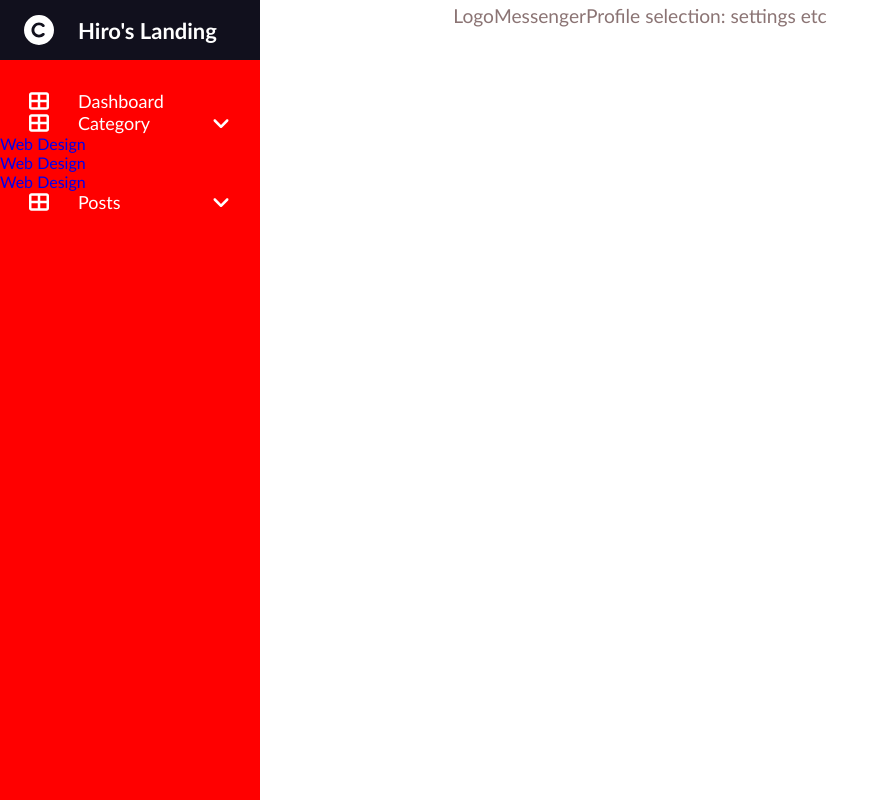
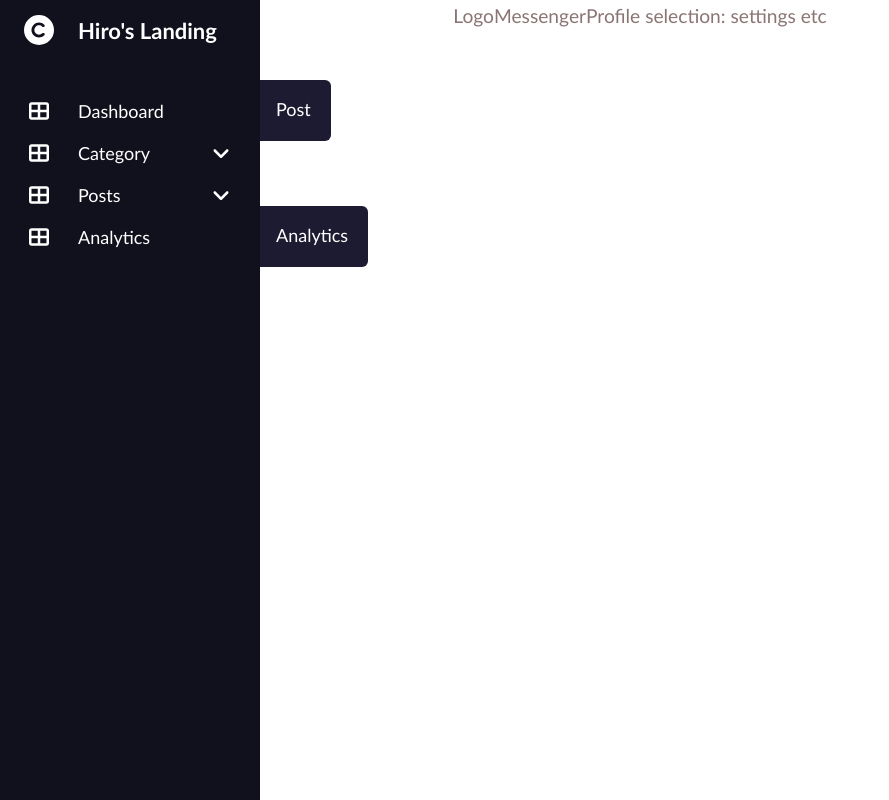
Before and after one commit to HirotheChamp/FirstRate, a React (Create React App) app in the folder client/: page /dashboard in a window 1280 px wide. Shown: the whole page, without its empty margins (0-889 px from the left). Built offline with nearby package versions, Linux system fonts and the light colour scheme.

Commit message:
started adding categories and subcategories to the sidebar

```diff
--- a/client/src/components/Sidebar/Sidebar.css
+++ b/client/src/components/Sidebar/Sidebar.css
@@ -33,7 +33,7 @@ line-height: 50px;
 }
 
 .sidebar .nav-links {
-    background: red;
+
     height: 100%;
     padding-top: 30px;
 }
@@ -41,6 +41,13 @@ line-height: 50px;
 .sidebar .nav-links li {
     position: relative;
     list-style: none;
+    padding-top: 10px;
+    padding-bottom: 10px;
+    transition: all 0.4s ease;
+}
+
+.sidebar .nav-links li:hover {
+    background:  #1d1b31;
 }
 
 .sidebar .nav-links li .icon-links {
@@ -70,3 +77,62 @@ font-size: 20px;
     font-weight: 400;
     color: #fff;
 }
+
+.sidebar .nav-links li .sub-menu {
+    padding: 0px 0px 0px 80px;
+   margin-top: 10px;
+    background: #1d1b31;
+    /* display: none; */
+}
+
+.sidebar .nav-links li .sub-menu a {
+    color: #fff;
+    font-size: 15px;
+   padding: 5px 0;
+   white-space: nowrap;
+   opacity: 0.6;
+   transition: all 0.3 ease;
+}
+
+.sidebar .nav-links li .sub-menu a:hover{
+    opacity: 1;
+}
+
+.sidebar.close .nav-links li .sub-menu {
+position: absolute;
+left: 100%;
+top: -10px;
+margin-top: 0;
+padding: 10px 20px;
+border-radius: 0 6px 6px 0;
+transition: all 0.4 ease;
+opacity: 0;
+pointer-events: none;
+}
+
+.sidebar.close .nav-links li:hover .sub-menu {
+    top: 0;
+    opacity: 1;
+    pointer-events: auto;
+}
+
+.sidebar .nav-links li .sub-menu .link_name{
+    display: none;
+}
+
+.sidebar.close .nav-links li .sub-menu .link_name{
+    font-size: 18px;
+    opacity: 1;
+    display: block;
+}
+
+.sidebar .nav-links li .sub-menu.blank {
+    opacity: 1;
+    pointer-events: auto;
+    padding: 3px 20px 6px 16px;
+}
+
+.sidebar .nav-links li:hover .sub-menu.blank{
+    top: 50%;
+    transform: translate(-50%);
+}
--- a/client/src/components/Sidebar/Sidebar.jsx
+++ b/client/src/components/Sidebar/Sidebar.jsx
@@ -6,7 +6,7 @@ import { faAngleDown, faCopyright, faThLarge } from '@fortawesome/free-solid-svg
 
 const Sidebar = () => {
   return (
- <div className="sidebar">
+ <div className="sidebar close">
   <div className="logo-details">
 
   <FontAwesomeIcon icon={faCopyright} className="copyright-icon"/>
@@ -19,6 +19,10 @@ const Sidebar = () => {
 
     <span className="link_name">Dashboard</span>
       </a>
+      <ul className="sub-menu blank">
+      <li><a className="link_name" href='#'>Post</a></li>
+
+    </ul>
     </li>
 
     <li>
@@ -31,9 +35,10 @@ const Sidebar = () => {
       <FontAwesomeIcon icon={faAngleDown} className="nav-icons"/>
     </div>
     <ul className="sub-menu">
-      <li><a href='#'>Web Design</a></li>
-      <li><a href='#'>Web Design</a></li>
-      <li><a href='#'>Web Design</a></li>
+      <li><a className="link_name" href='#'>Post</a></li>
+      <li><a href='#'>HTML</a></li>
+      <li><a href='#'>JAVA</a></li>
+      <li><a href='#'>JavaScript</a></li>
     </ul>
     </li>
 
@@ -46,6 +51,24 @@ const Sidebar = () => {
       </a>
       <FontAwesomeIcon icon={faAngleDown} className="nav-icons"/>
     </div>
+    <ul className="sub-menu">
+      <li><a className="link_name" href='#'>Posts</a></li>
+      <li><a href='#'>Web Design</a></li>
+      <li><a href='#'>Login Form</a></li>
+      <li><a href='#'>Card Design</a></li>
+
+    </ul>
+    </li>
+    <li>
+      <a href='#'>
+      <FontAwesomeIcon icon={faThLarge} className="nav-icons"/>
+
+    <span className="link_name">Analytics</span>
+      </a>
+      <ul className="sub-menu blank">
+      <li><a className="link_name" href='#'>Analytics</a></li>
+
+    </ul>
     </li>
   </ul>
  </div>
```
